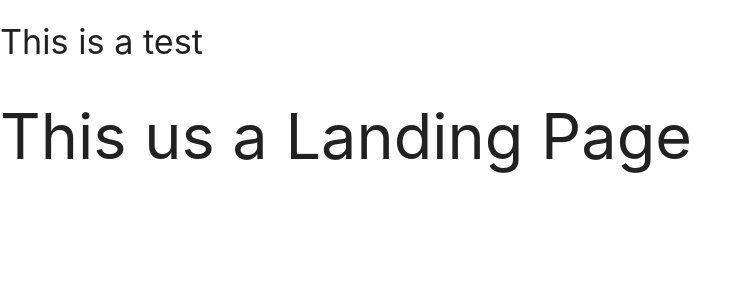
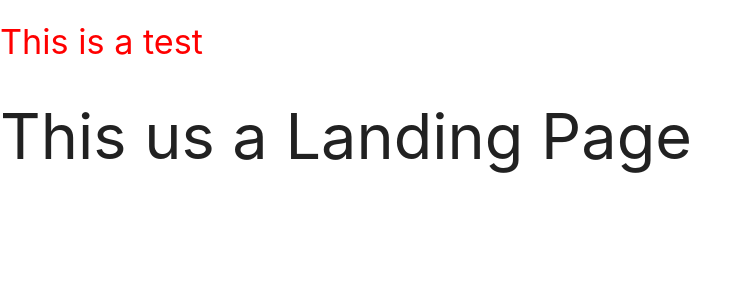
Before and after one commit to Code-Institute-Submissions/Recipe-DB, a Flask app: page / in a window 1280 px wide. Shown: the top 300 px of the page, without its empty margins (0-751 px from the left). Run offline with Flask 2, Linux system fonts and the light colour scheme.

Commit message:
Added static files and started basic styling of base.html

```diff
--- /dev/null
+++ b/static/css/style.css
@@ -0,0 +1,3 @@
+.blue-txt {
+    color: red;
+}
--- a/templates/base.html
+++ b/templates/base.html
@@ -5,10 +5,12 @@
     <meta name="viewport" content="width=device-width, initial-scale=1.0">
     <meta http-equiv="X-UA-Compatible" content="ie=edge">
     <link rel="stylesheet" href="https://cdnjs.cloudflare.com/ajax/libs/materialize/1.0.0/css/materialize.min.css">
+    <link rel="stylesheet" href="static/css/style.css" type="text/css" />
+    <script src="https://cdnjs.cloudflare.com/ajax/libs/materialize/1.0.0/js/materialize.min.js"></script>
     <title>Document</title>
 </head>
 <body>
-    <h4>This is a test</h4>
+    <h4 class="blue-txt">This is a test</h4>
     {% block content %}
     {% endblock %}
 </body>
--- a/templates/landing_page.html
+++ b/templates/landing_page.html
@@ -1,4 +1,7 @@
 {% extends 'base.html' %}
 {% block content %}
-<h1>This us a Landing Page</h1>
+    <h1>This us a Landing Page</h1>
+    {% for RECIPE in RecipeBook %}
+    <p>{{RECIPE.recipe_name}}</p>
+    {% endfor %}
 {% endblock %}
```
